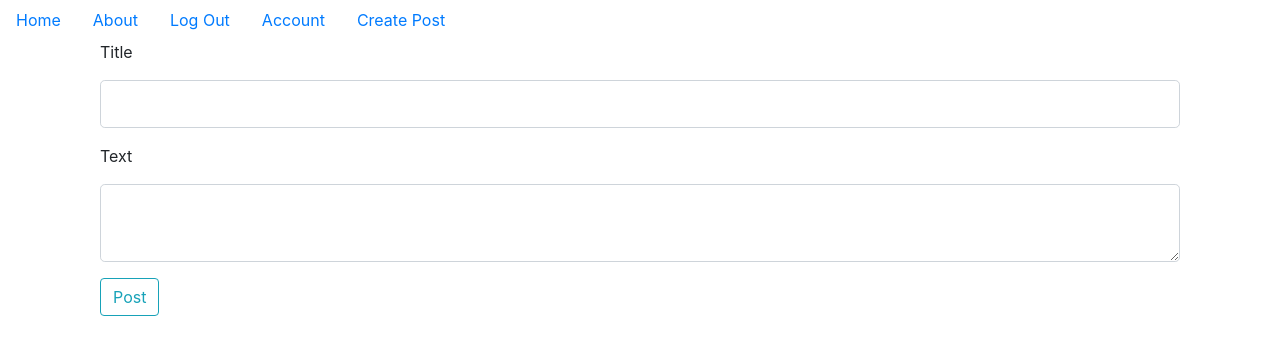
After one commit to GentritM/flask-blog-site, a Flask app: page /create in a window 1280 px wide. The commit adds this page. Shown: the top 355 px of the page. Run offline with Flask 2, Linux system fonts and the light colour scheme; a user stored in the database is signed in; tables that the repository leaves empty hold one stand-in row (values such as "Sample post"); some libraries are stand-ins or nearby versions.

Commit message:
create post added

```diff
--- a/appblog/blog_posts/forms.py
+++ b/appblog/blog_posts/forms.py
@@ -0,0 +1,9 @@
+from flask_wtf import FlaskForm
+from wtforms import StringField, TextAreaField, SubmitField
+from wtforms.validators import DataRequired
+
+
+class BlogPostForm(FlaskForm):
+    title = StringField('Title', validators=[DataRequired()])
+    text = TextAreaField('Text', validators=[DataRequired()])
+    submit = SubmitField('Post')
--- a/appblog/blog_posts/views.py
+++ b/appblog/blog_posts/views.py
@@ -0,0 +1,69 @@
+from flask import render_template,url_for,flash, redirect,request,Blueprint, abort
+from flask_login import current_user,login_required
+from appblog import db
+from appblog.models import BlogPost
+from appblog.blog_posts.forms import BlogPostForm
+
+
+blog_posts = Blueprint('blog_posts',__name__)
+
+@blog_posts.route('/create',methods=['GET','POST'])
+@login_required
+def create_post():
+    form = BlogPostForm()
+
+    if form.validate_on_submit():
+
+        blog_post = BlogPost(title=form.title.data,
+                             text=form.text.data,
+                             user_id=current_user.id
+                             )
+        db.session.add(blog_post)
+        db.session.commit()
+        flash("Blog Post Created")
+        return redirect(url_for('core.index'))
+
+    return render_template('create_post.html',form=form)
+
+
+
+@blog_posts.route('/<int:blog_post_id>')
+def blog_post(blog_post_id):
+
+    blog_post = BlogPost.query.get_or_404(blog_post_id)
+    return render_template('blog_post.html', title=blog_post.title, date=blog_post.date,post=blog_post)
+
+
+@blog_posts.route("/<int:blog_post_id>/update", methods=['GET', 'POST'])
+@login_required
+def update(blog_post_id):
+    blog_post = BlogPost.query.get_or_404(blog_post_id)
+    if blog_post.author != current_user:
+
+        abort(403)
+
+    form = BlogPostForm()
+    if form.validate_on_submit():
+        blog_post.title = form.title.data
+        blog_post.text = form.text.data
+        db.session.commit()
+        flash('Post Updated')
+        return redirect(url_for('blog_posts.blog_post', blog_post_id=blog_post.id))
+
+    elif request.method == 'GET':
+        form.title.data = blog_post.title
+        form.text.data = blog_post.text
+    return render_template('create_post.html', title='Update',
+                           form=form)
+
+
+@blog_posts.route("/<int:blog_post_id>/delete", methods=['POST'])
+@login_required
+def delete_post(blog_post_id):
+    blog_post = BlogPost.query.get_or_404(blog_post_id)
+    if blog_post.author != current_user:
+        abort(403)
+    db.session.delete(blog_post)
+    db.session.commit()
+    flash('Post has been deleted')
+    return redirect(url_for('core.index'))
--- a/appblog/templates/base.html
+++ b/appblog/templates/base.html
@@ -27,7 +27,7 @@
         <a href="{{url_for('users.account')}}">Account</a>
       </li>
       <li class='nav-link'>
-        <a href="#">Create Post</a>
+        <a href="{{ url_for('blog_posts.create_post') }}">Create Post</a>
       </li>
       {% else %}
       <li class='nav-link'>
--- /dev/null
+++ b/appblog/templates/create_post.html
@@ -0,0 +1,24 @@
+{% extends 'base.html' %}
+
+{% block content %}
+
+    <div class="container">
+        <form class="form-group" method="POST">
+            {{ form.hidden_tag() }}
+            <div class="form-group">
+                {{ form.title.label(class="form-group") }}
+                {{ form.title(class="form-control form-control-lg") }}
+
+            </div>
+            <div class="form-group">
+                {{ form.text.label(class="form-group") }}
+                {{ form.text(class="form-control form-control-lg") }}
+
+            </div>
+
+            <div class="form-group">
+                {{ form.submit(class="btn btn-outline-info") }}
+            </div>
+        </form>
+    </div>
+{% endblock %}
```
Also changed, not shown: appblog/__init__.py (+4 -10 lines), appblog/core/views.py (+5 -3 lines), appblog/templates/blog_post.html (added, +42 -0 lines), appblog/templates/index.html (+31 -0 lines).
